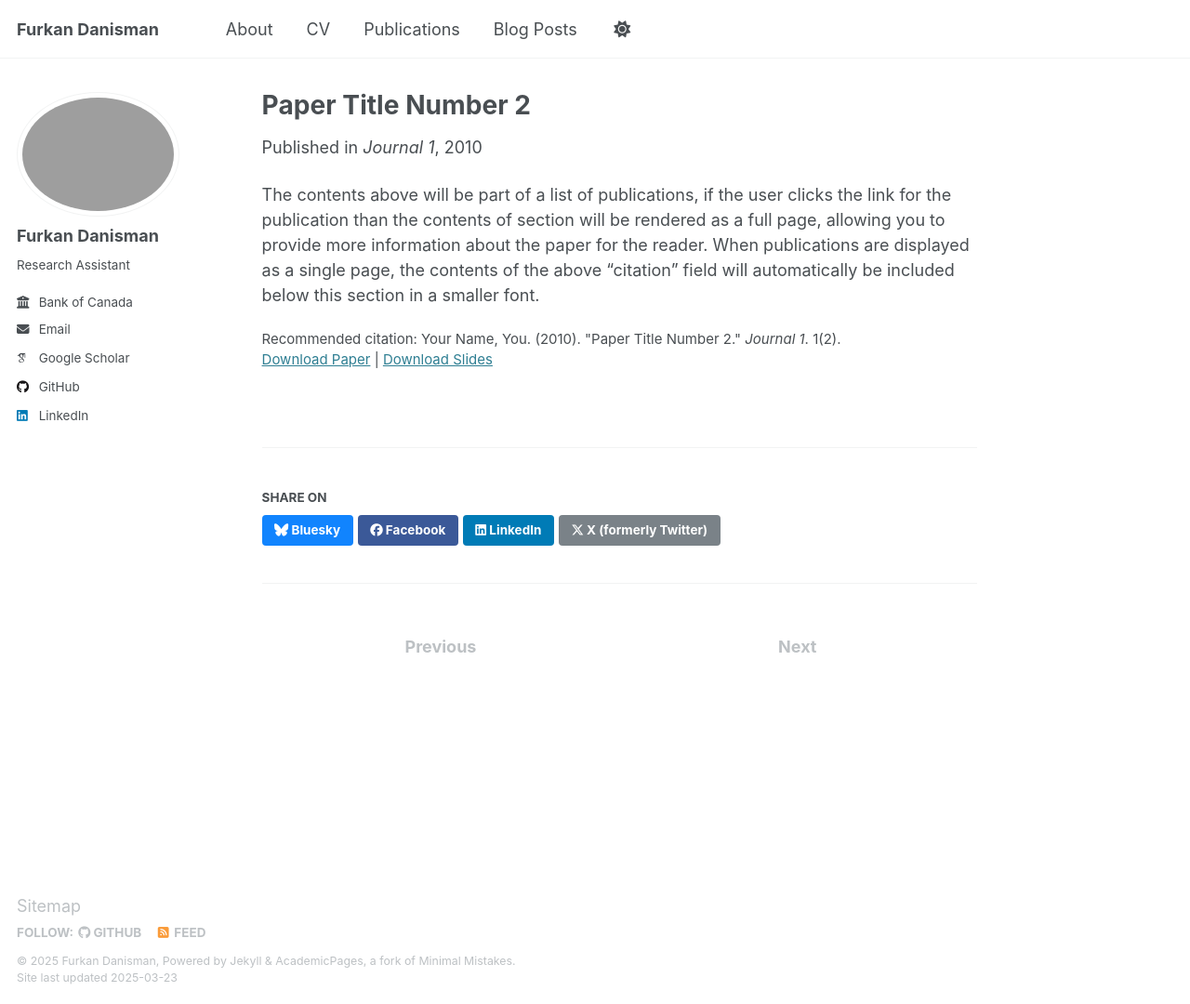
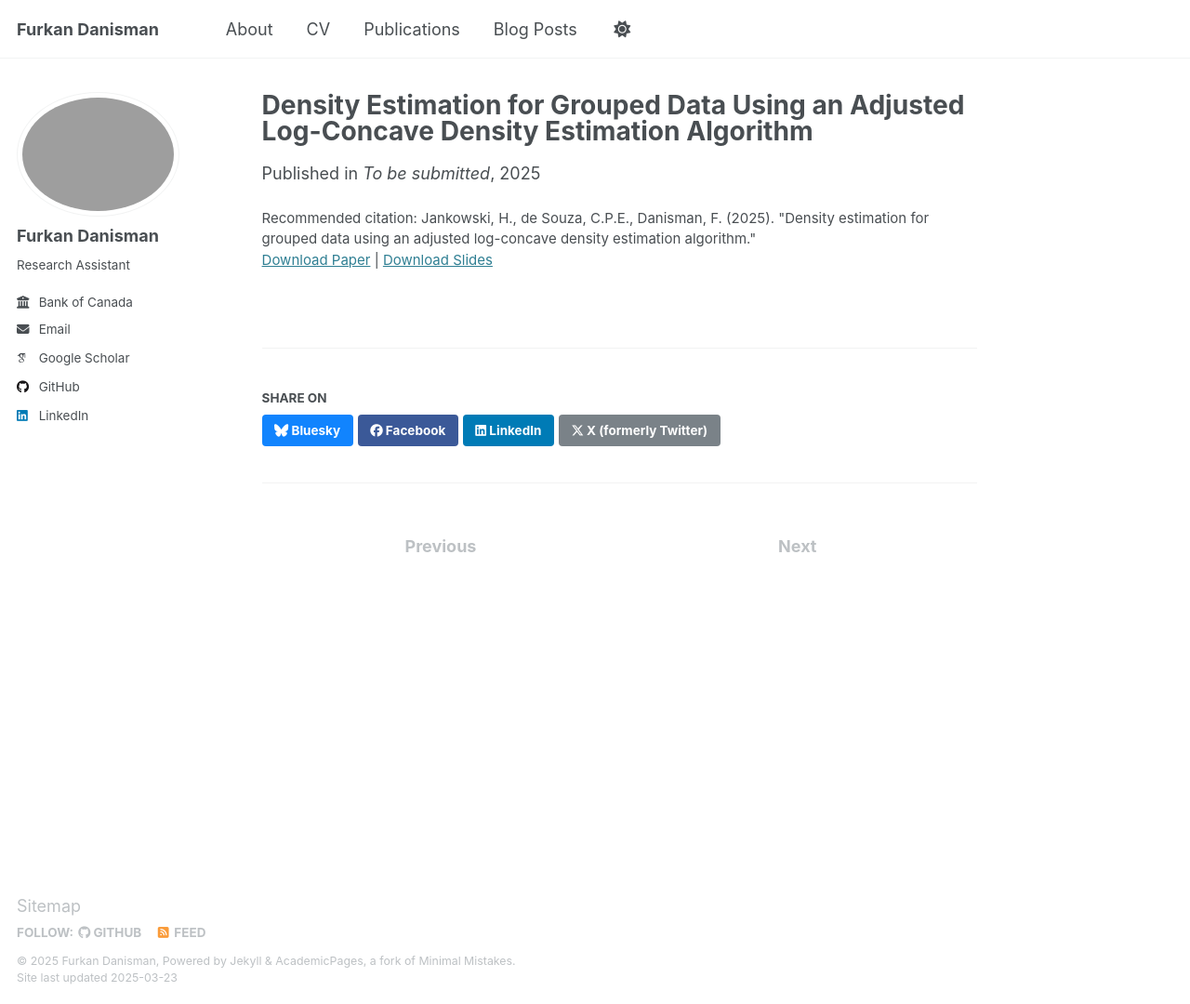
Before and after one commit to FurkanDanisman/FurkanDanisman.github.io, a Jekyll site: the page built from _publications/2010-10-01-paper-title-number-2.md, in a window 1280 px wide and 1080 px high. Shown: the whole window at 93% size. Built offline with Jekyll 4.4.1, drawn with Linux system fonts in a browser that asks for light colours; some web fonts are replaced.

Commit message:
Update 2010-10-01-paper-title-number-2.md

```diff
--- a/_publications/2010-10-01-paper-title-number-2.md
+++ b/_publications/2010-10-01-paper-title-number-2.md
@@ -1,14 +1,12 @@
 ---
-title: "Paper Title Number 2"
+title: "Density Estimation for Grouped Data Using an Adjusted Log-Concave Density Estimation Algorithm"
 collection: publications
 category: manuscripts
-permalink: /publication/2010-10-01-paper-title-number-2
-excerpt: 'This paper is about the number 2. The number 3 is left for future work.'
-date: 2010-10-01
-venue: 'Journal 1'
-slidesurl: 'http://academicpages.github.io/files/slides2.pdf'
-paperurl: 'http://academicpages.github.io/files/paper2.pdf'
-citation: 'Your Name, You. (2010). &quot;Paper Title Number 2.&quot; <i>Journal 1</i>. 1(2).'
+permalink: /publication/2025-01-01-density-estimation-grouped-data
+excerpt: 'An innovative approach to density estimation for grouped data using an adjusted log-concave density estimation algorithm.'
+date: 2025-01-01
+venue: 'To be submitted'
+slidesurl: 'http://academicpages.github.io/files/slides_density.pdf'
+paperurl: 'http://academicpages.github.io/files/paper_density.pdf'
+citation: 'Jankowski, H., de Souza, C.P.E., Danisman, F. (2025). "Density estimation for grouped data using an adjusted log-concave density estimation algorithm."'
 ---
-
-The contents above will be part of a list of publications, if the user clicks the link for the publication than the contents of section will be rendered as a full page, allowing you to provide more information about the paper for the reader. When publications are displayed as a single page, the contents of the above "citation" field will automatically be included below this section in a smaller font.
```
